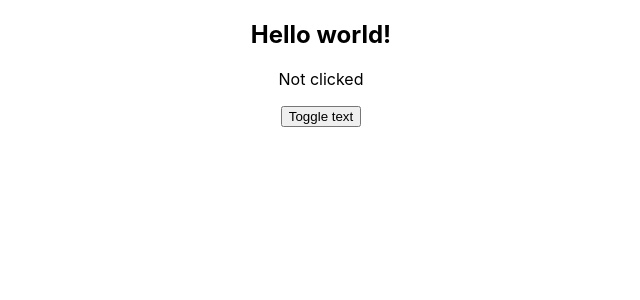
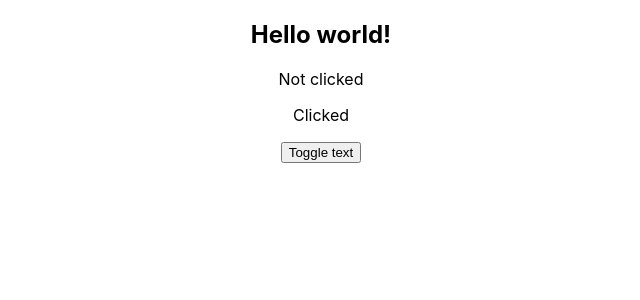
Before and after one commit to DenisKaminsky/LearningReact, a React (Create React App) app in the folder unit-tests/: page / in a window 1280 px wide. Shown: the top 300 px of the page, without its empty margins (319-959 px from the left). Built offline with nearby package versions, Linux system fonts and the light colour scheme.

Commit message:
broke tests

```diff
--- a/unit-tests/src/components/Greeting.js
+++ b/unit-tests/src/components/Greeting.js
@@ -10,7 +10,7 @@ const Greeting = () => {
 	return <React.Fragment>
 		<h2>Hello world!</h2>
 		{!isClicked && <p>Not clicked</p>}
-		{isClicked && <p>Clicked</p>}
+		{true && <p>Clicked</p>}
 		<button onClick={onButtonClick}>Toggle text</button>
 	</React.Fragment>
 }
```
